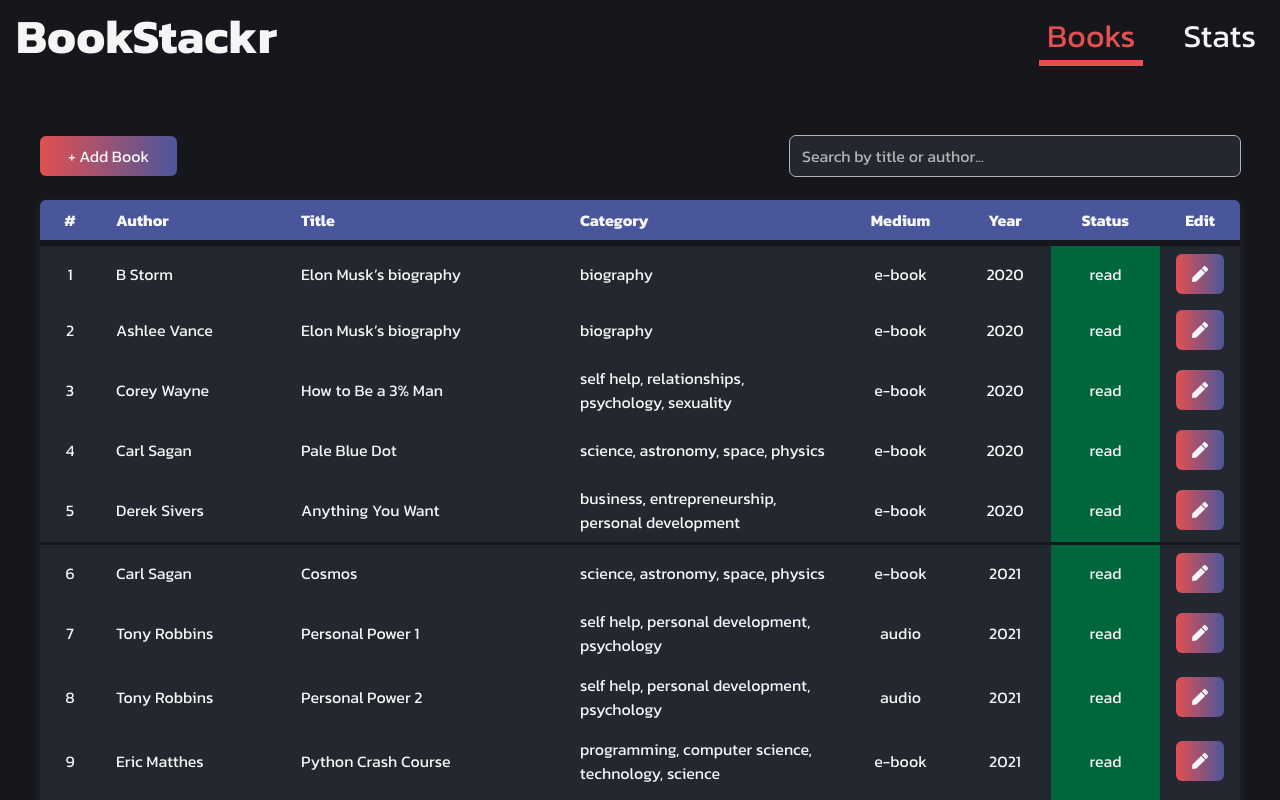
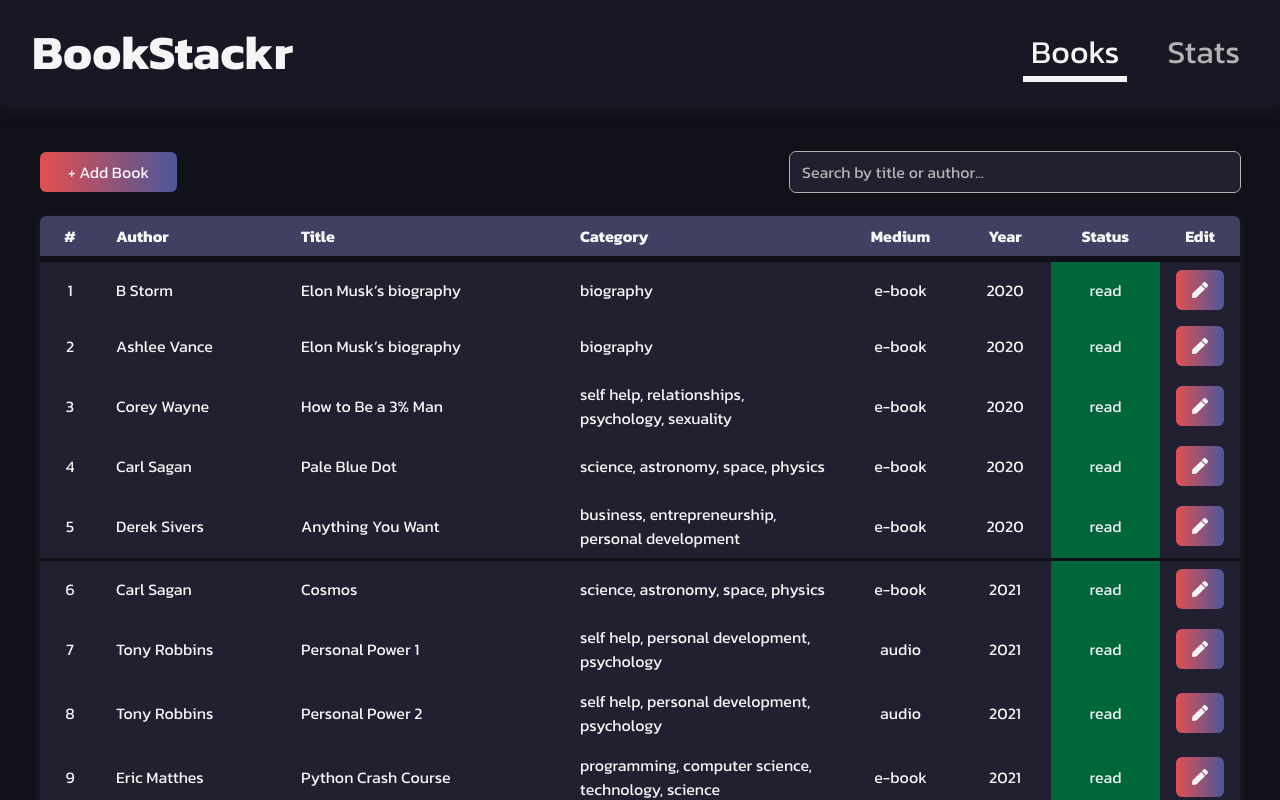
Before and after one commit to 0mppula/BookStackr, a React (Create React App) app: page /books in a window 1280 px wide. Shown: the top 800 px of the page. Built offline with nearby package versions, Linux system fonts and the light colour scheme; what chartjs-plugin-datalabels, chartjs-plugin-stacked100 would draw is missing.

Commit message:
Added styles.

```diff
--- a/src/assets/styles/index.css
+++ b/src/assets/styles/index.css
@@ -4,10 +4,13 @@
 	--primary: #e25050;
 	--secondary: #49569c;
 	--font-main: 'Kanit', sans-serif;
-	--dark: #16161d;
-	--dark-alt: #23272f;
-	--light: #f5f5f5;
+	--dark: hsl(240, 21%, 8%);
+	--dark-alt: hsl(240, 21%, 16%);
+	--dark-alt-light: hsl(240, 21%, 32%);
+	--light: hsl(0, 0%, 96%);
 	--light-alt: hsl(0, 0%, 70%);
+	--light-alt-light: hsl(0, 0%, 30%);
+	--nav-height: 104px;
 }
 
 * {
@@ -26,6 +29,7 @@
 	padding-top: 2rem;
 	padding-bottom: 8rem;
 	margin: 0 auto;
+	padding-top: calc(var(--nav-height) + 3rem);
 }
 
 ::placeholder {
@@ -37,10 +41,21 @@ nav {
 	width: 100%;
 	display: flex;
 	align-items: center;
+	position: fixed;
+	padding: 1rem 2rem;
 	justify-content: space-between;
 	margin-bottom: 2rem;
-	padding: 0 1rem;
 	user-select: none;
+	transition: 0.15s;
+	background: hsl(240, 21%, 12%);
+	transition: 0.3s ease;
+	background-size: 100% auto;
+	box-shadow: rgba(99, 99, 99, 0.2) 0px 2px 16px 0px;
+}
+
+nav.scrolled {
+	padding-top: 0;
+	padding-bottom: 0.25rem;
 }
 
 nav > a {
@@ -59,6 +74,7 @@ nav ul {
 
 nav ul a {
 	font-size: 2rem;
+	color: var(--light-alt);
 }
 
 a {
@@ -70,7 +86,7 @@ a {
 
 nav ul a:hover,
 nav ul a.active {
-	color: var(--primary);
+	color: var(--light);
 	border-bottom: solid 0.375rem;
 }
 
@@ -158,7 +174,7 @@ table {
 }
 
 thead {
-	background-color: var(--secondary);
+	background-color: var(--dark-alt-light);
 }
 
 thead tr {
@@ -292,7 +308,7 @@ footer {
 	width: 100%;
 	padding-top: 5rem;
 	padding-bottom: 2rem;
-	background-color: var(--dark-alt);
+	background: hsl(240, 21%, 12%);
 	color: var(--light);
 	text-align: center;
 }
--- a/src/components/Nav/Nav.tsx
+++ b/src/components/Nav/Nav.tsx
@@ -6,7 +6,7 @@ const Nav: FC = () => {
 
 	useEffect(() => {
 		const handler = () => {
-			const limit = 92 - 48;
+			const limit = 52;
 
 			if (window.scrollY >= limit) {
 				setScrolledPastLimit(true);
```
